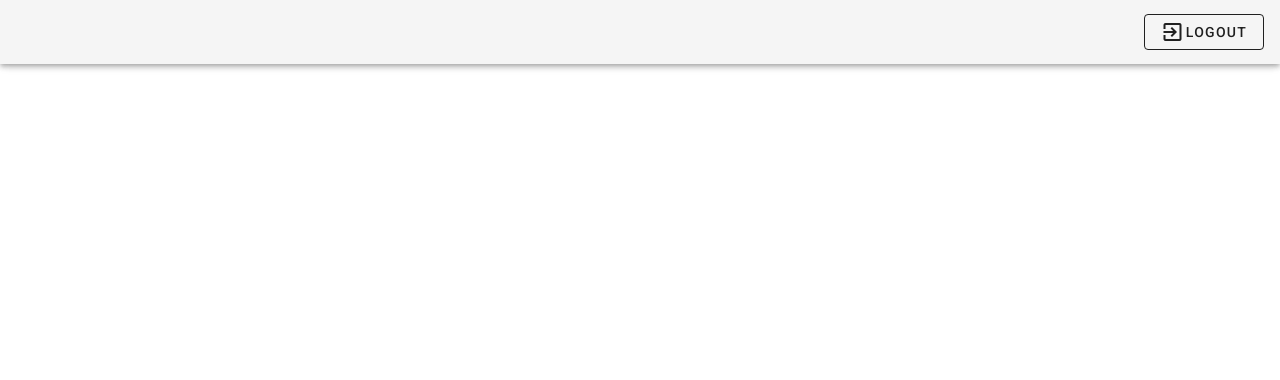
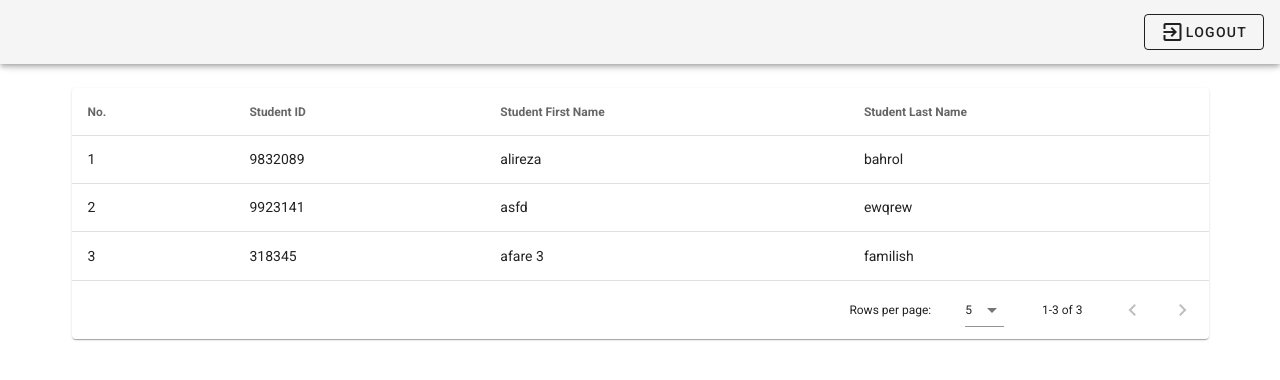
Before and after one commit to alirezabhr/university_platform_frontend, a Nuxt app: page /section/1/students in a window 1280 px wide. Before the commit this address had no page. Shown: the top 380 px of the page. Built offline with nearby package versions, Linux system fonts and the light colour scheme.

Commit message:
section detail pages implemented but need some changes :))

```diff
--- /dev/null
+++ b/pages/section/_section_id/exam_polls.vue
@@ -0,0 +1,73 @@
+<template>
+  <v-container>
+    <div v-if="polls.length === 0">
+      There is no exam poll
+    </div>
+    <div v-else>
+      <v-col cols="4" v-for="poll in polls" :key="poll.id">
+        <v-card>
+          <v-card-title>Exam: {{ poll.type }}</v-card-title>
+          <div v-for="option in options" :key="option.id">
+            <v-checkbox
+              v-model="option.isAnswered"
+              :label="`date: ${option.date}, start at: ${option.start_at}, finish at: ${option.end_at}`"
+            />
+          </div>
+        </v-card>
+      </v-col>
+    </div>
+  </v-container>
+</template>
+
+<script>
+import ExamType from '~/models/enums/exam_types'
+import { mapGetters } from 'vuex'
+
+export default {
+    name: 'ExamPollPage',
+    data() {
+      return {
+        // polls: [],
+        polls: [
+          {
+            id: 1,
+            start_at: '2021/12/2 12:30',
+            end_at: '2021/12/2 16:00',
+            type: ExamType.final,
+            options: [
+
+            ]
+          },
+          {
+            id: 1,
+            start_at: '2021/12/2 12:30',
+            end_at: '2021/12/2 16:00',
+            type: ExamType.quiz,
+            options: [
+
+            ]
+          },
+          {
+            id: 1,
+            start_at: '2021/10/7 12:30',
+            end_at: '2021/10/7 16:00',
+            type: ExamType.midterm,
+            options: [
+              {
+                id: 1,
+
+              }
+            ]
+          },
+        ]
+      }
+    },
+    computed: {
+        ...mapGetters('', ['']),
+    }
+}
+</script>
+
+<style>
+
+</style>
--- /dev/null
+++ b/pages/section/_section_id/index.vue
@@ -0,0 +1,54 @@
+<template>
+  <v-container>
+    <v-col cols="3">
+        <v-card>
+            <v-card-actions>
+                <v-btn outlined @click.prevent="">
+                    Extra Practice Class Request
+                </v-btn>
+                <v-btn outlined @click.prevent="">
+                    Students List
+                </v-btn>
+                <v-btn outlined @click.prevent="">
+                    Exam DateTime Polls
+                </v-btn>
+            </v-card-actions>
+        </v-card>
+    </v-col>
+    <v-col cols="9">
+        <div class="h5">
+            Section Detail
+        </div>
+        <v-card>
+            <v-card-title>Course: {{ section.course.name }}</v-card-title>
+            <v-card-text>Class Room: {{ section.classRoom }}</v-card-text>
+            <v-card-text>Teachers: </v-card-text>
+            <div v-for="teacher in section.teachers" :key="teacher.id">
+                <div>{{ teacher.id }}</div>
+            </div>
+            <v-card-text>Dates and Times:</v-card-text>
+            <div v-for="sectionTime in section.sectionTimes" :key="sectionTime.id">
+                <div>{{ sectionTime.id }}</div>
+                <div>{{ sectionTime.weekday }}</div>
+                <div>{{ sectionTime.startTime }}</div>
+                <div>{{ sectionTime.endTime }}</div>
+                <br/>
+            </div>
+        </v-card>
+    </v-col>
+  </v-container>
+</template>
+
+<script>
+import SectionDetail from '~/models/section_detail'
+
+export default {
+    name: 'SectionPage',
+    data: () => ({
+        section: SectionDetail()
+    }),
+    methods: {
+
+    }
+}
+</script>
--- /dev/null
+++ b/pages/section/_section_id/practice_class_requests.vue
@@ -0,0 +1,36 @@
+<template>
+  <v-container>
+    <div v-if="requests.length === 0">
+      There is no exam poll
+    </div>
+    <div v-else>
+      <v-col cols="4" v-for="request in requests" :key="request.id">
+        <v-card>
+          <v-card-title>Request ID: {{ request.id }}</v-card-title>
+          <v-card-text>Status: {{ request.status }}</v-card-text>
+        </v-card>
+      </v-col>
+    </div>
+  </v-container>
+</template>
+
+<script>
+import { mapGetters } from 'vuex'
+
+export default {
+    name: 'PracticeClassRequestPage',
+    data() {
+      return {
+        // requests: [],
+        requests: []
+      }
+    },
+    computed: {
+        ...mapGetters('', ['']),
+    }
+}
+</script>
+
+<style>
+
+</style>
--- /dev/null
+++ b/pages/section/_section_id/students.vue
@@ -0,0 +1,52 @@
+<template>
+  <v-container>
+    <v-data-table
+        :headers="headers"
+        :items="students"
+        :items-per-page="20"
+        class="elevation-1"
+    ></v-data-table>
+  </v-container>
+</template>
+
+<script>
+import { mapActions, mapGetters } from 'vuex'
+
+export default {
+    name: 'SectionStudentsPage',
+    data: () => ({
+        headers: [
+            { text: 'No.', value: 'number' },
+            { text: 'Student ID', value: 'sid' },
+            { text: 'Student First Name', value: 'first_name' },
+            { text: 'Student Last Name', value: 'last_name' },
+        ],
+    }),
+    computed: {
+        ...mapGetters(),
+
+        students() {
+            return [
+                {
+                    number: 1,
+                    sid: 9832089,
+                    first_name: 'alireza',
+                    last_name: 'bahrol'
+                },
+                {
+                    number: 2,
+                    sid: 9923141,
+                    first_name: 'asfd',
+                    last_name: 'ewqrew'
+                },
+                {
+                    number: 3,
+                    sid: 318345,
+                    first_name: 'afare 3',
+                    last_name: 'familish'
+                },
+            ]
+        }
+    }
+}
+</script>
```
